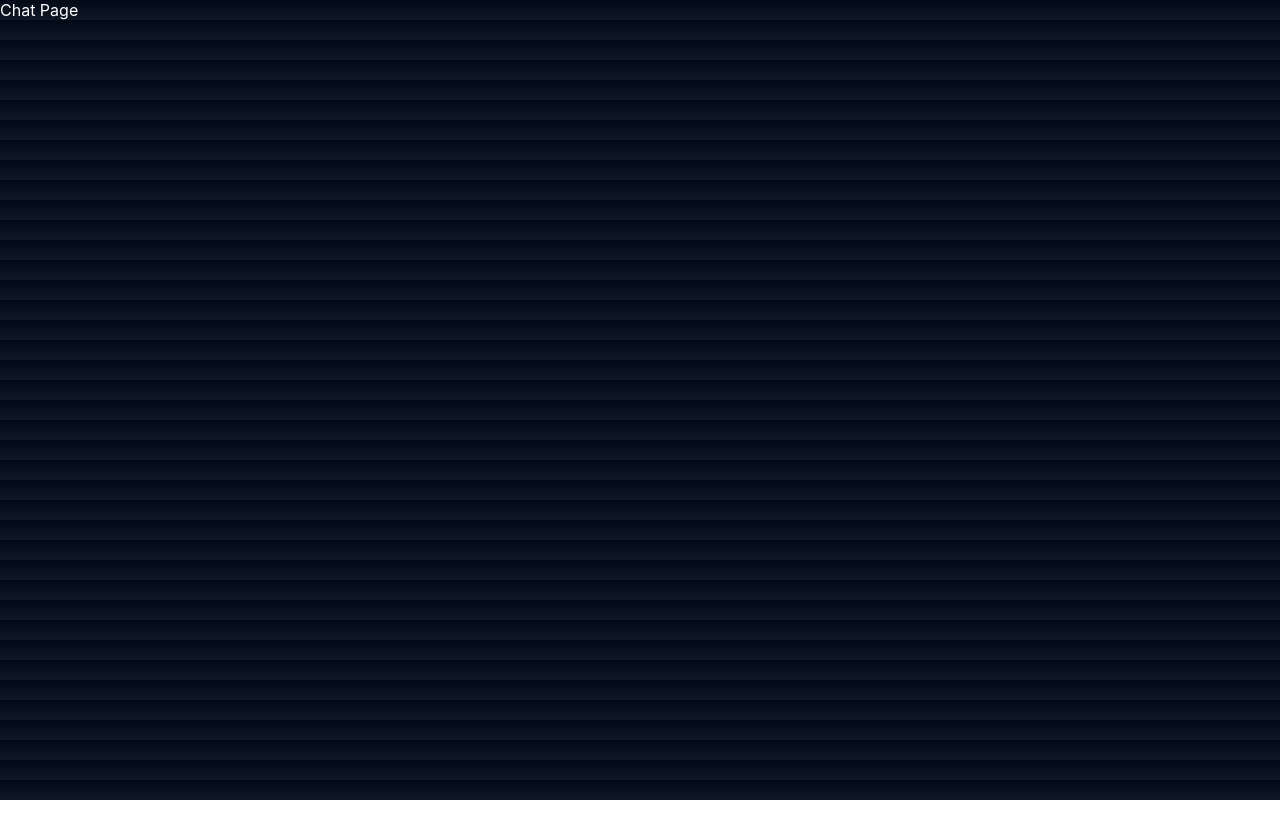
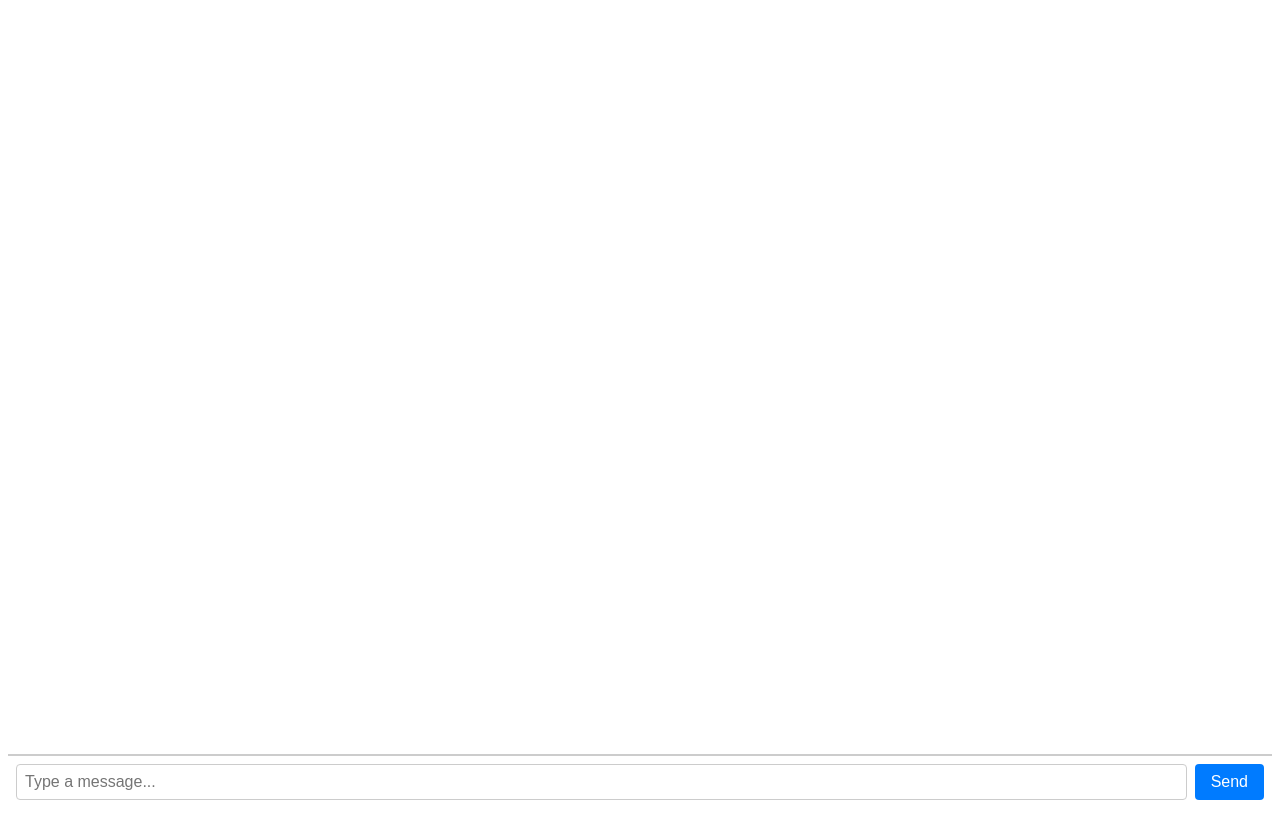
Before and after one commit to ManiSrujan/chat-app, a React app in the folder app/: page /chat in a window 1280 px wide. Built offline with nearby package versions, Linux system fonts and the light colour scheme; the HTML template or start-up script is replaced by a standard one.

Commit message:
added basic chat page

```diff
--- a/app/src/App.tsx
+++ b/app/src/App.tsx
@@ -1,12 +1,12 @@
-import './app.css';
-import { Route, Switch } from 'wouter';
-import Login from './Login';
+import { Route, Switch } from "wouter";
+import Login from "./Login";
+import Chat from "./Chat";
 
 const App = () => {
   return (
     <Switch>
       <Route path="/" component={Login} />
-      <Route path="/chat" component={() => <div>Chat Page</div>} />
+      <Route path="/chat" component={Chat} />
     </Switch>
   );
 };
--- /dev/null
+++ b/app/src/Chat.tsx
@@ -0,0 +1,40 @@
+import { useState } from "react";
+import styles from "./chat.module.css";
+
+const Chat = () => {
+  const [messages, setMessages] = useState<string[]>([]);
+  const [input, setInput] = useState("");
+
+  const handleSend = () => {
+    if (input.trim()) {
+      setMessages([...messages, input]);
+      setInput("");
+    }
+  };
+
+  return (
+    <div className={styles.chatContainer}>
+      <div className={styles.messagesContainer}>
+        {messages.map((message, index) => (
+          <div key={index} className={styles.message}>
+            {message}
+          </div>
+        ))}
+      </div>
+      <div className={styles.inputContainer}>
+        <input
+          type="text"
+          value={input}
+          onChange={(e) => setInput(e.target.value)}
+          className={styles.input}
+          placeholder="Type a message..."
+        />
+        <button onClick={handleSend} className={styles.sendButton}>
+          Send
+        </button>
+      </div>
+    </div>
+  );
+};
+
+export default Chat;
--- /dev/null
+++ b/app/src/chat.module.css
@@ -0,0 +1,51 @@
+.chatContainer {
+  display: flex;
+  flex-direction: column;
+  height: 100vh;
+  background-color: #f5f5f5;
+}
+
+.messagesContainer {
+  flex: 1;
+  overflow-y: auto;
+  padding: 1rem;
+  background-color: #ffffff;
+  border-bottom: 1px solid #ccc;
+}
+
+.message {
+  margin-bottom: 0.5rem;
+  padding: 0.5rem;
+  background-color: #e0e0e0;
+  border-radius: 4px;
+}
+
+.inputContainer {
+  display: flex;
+  padding: 0.5rem;
+  background-color: #ffffff;
+  border-top: 1px solid #ccc;
+}
+
+.input {
+  flex: 1;
+  padding: 0.5rem;
+  font-size: 1rem;
+  border: 1px solid #ccc;
+  border-radius: 4px;
+}
+
+.sendButton {
+  padding: 0.5rem 1rem;
+  font-size: 1rem;
+  color: white;
+  background-color: #007bff;
+  border: none;
+  border-radius: 4px;
+  cursor: pointer;
+  margin-left: 0.5rem;
+}
+
+.sendButton:hover {
+  background-color: #0056b3;
+}
```
